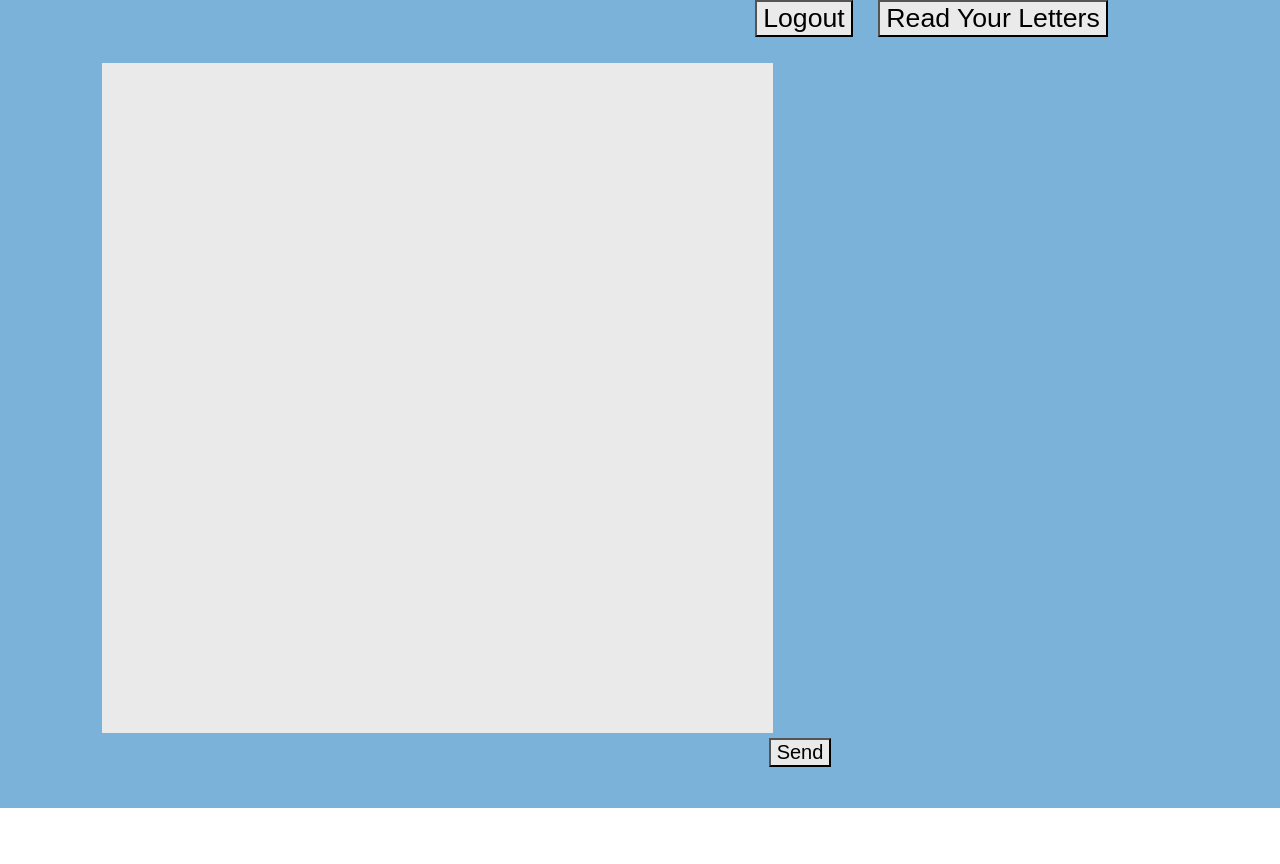
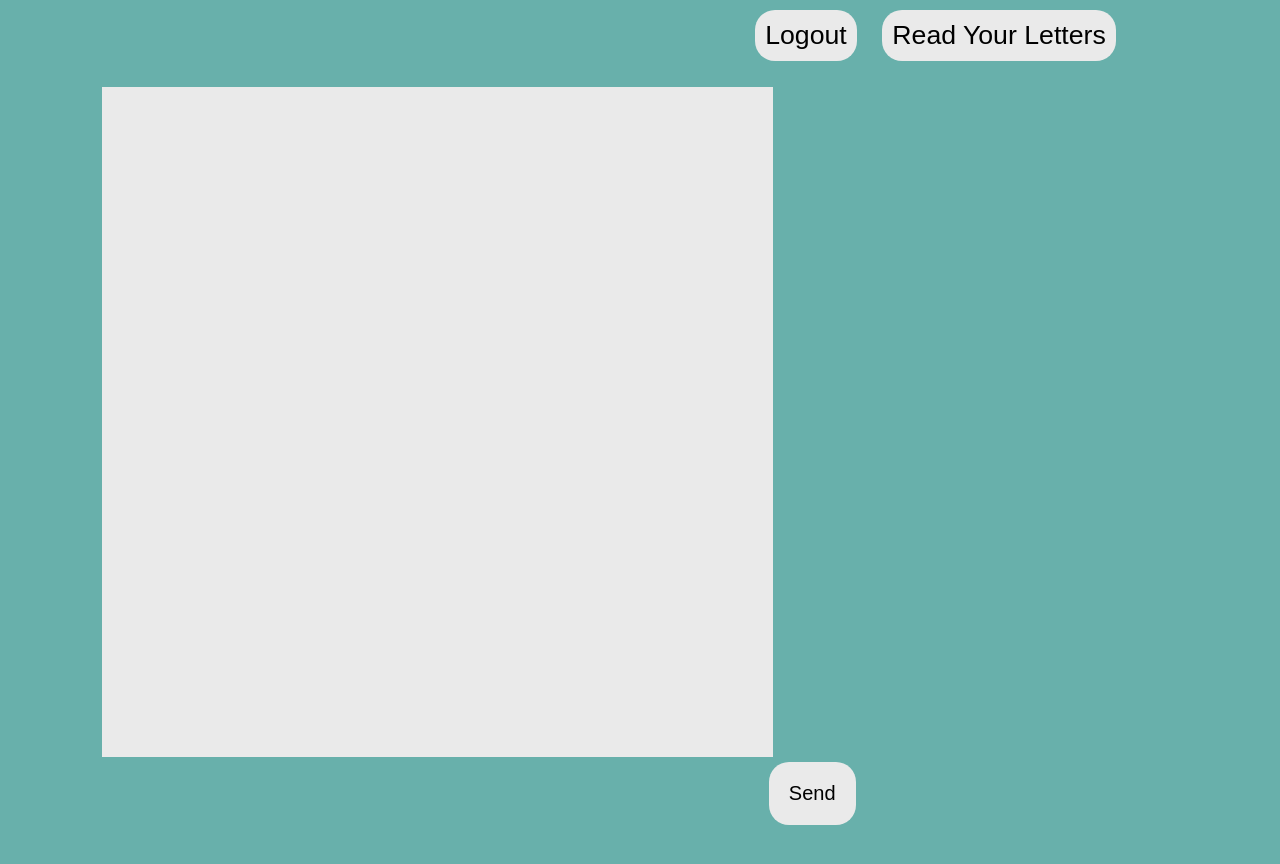
Before and after one commit to Brian-333/DearPenPal, a React (Create React App) app in the folder source/frontend/: page /Send in a window 1280 px wide. Before the commit the page ends 808 px from the top, so only its background shows below. Built offline with nearby package versions, Linux system fonts and the light colour scheme; sample sign-in values are in the browser's storage.

Commit message:
Added hover effects to buttons

```diff
--- a/source/frontend/src/styles/Inbox.css
+++ b/source/frontend/src/styles/Inbox.css
@@ -1,6 +1,6 @@
 :root {
-    --blue: #7BB2D9;
-    --hover-blue: #56a3da;
+    --blue: #68b0ab;
+    --hover-blue: #509490;
     --white: #eaeaea;
 }
 
@@ -48,6 +48,14 @@
     background-color: var(--white);
     margin-bottom: 1%;
     font-size: 15pt;
+    border: none;
+    border-radius: 20px;
+    padding: 20px;
+}
+
+.inboxbbutton:hover {
+    cursor: pointer;
+    background-color: rgb(190, 190, 190);
 }
 
 .sendletter{
@@ -77,12 +85,30 @@
     margin-left: 59%;
     font-size: 20pt;
     background-color: var(--white);
+    border: none;
+    border-radius: 20px;
+    padding: 10px;
+    margin-top: 10px;
+}
+
+.logoutbutton:hover {
+    cursor: pointer;
+    background-color: rgb(190, 190, 190);
 }
 
 .readlettersbutton{
     margin-left: 2%;
     font-size: 20pt;
     background-color: var(--white);
+    border: none;
+    border-radius: 20px;
+    padding: 10px;
+    margin-top: 10px;
+}
+
+.readlettersbutton:hover {
+    cursor: pointer;
+    background-color: rgb(190, 190, 190);
 }
 
 table .active-row {
--- a/source/frontend/src/styles/landing.css
+++ b/source/frontend/src/styles/landing.css
@@ -1,6 +1,6 @@
 :root {
-    --blue: #7BB2D9;
-    --hover-blue: #56a3da;
+    --blue: #68b0ab;
+    --hover-blue: #509490;
     --white: #eaeaea;
 }
 
--- a/source/frontend/src/styles/login.css
+++ b/source/frontend/src/styles/login.css
@@ -1,8 +1,8 @@
 :root {
-    --blue: #7BB2D9;
-    --white: #c9c9c9;
+    --blue: #68b0ab;
+    --hover-blue: #509490;
+    --white: #eaeaea;
 }
-
 .loginbg {
     background-color: var(--white);
     padding-bottom: 19%;
--- a/source/frontend/src/styles/managerPage.css
+++ b/source/frontend/src/styles/managerPage.css
@@ -1,6 +1,6 @@
 :root {
-    --blue: #7BB2D9;
-    --hover-blue: #56a3da;
+    --blue: #68b0ab;
+    --hover-blue: #509490;
     --white: #eaeaea;
 }
 
```
